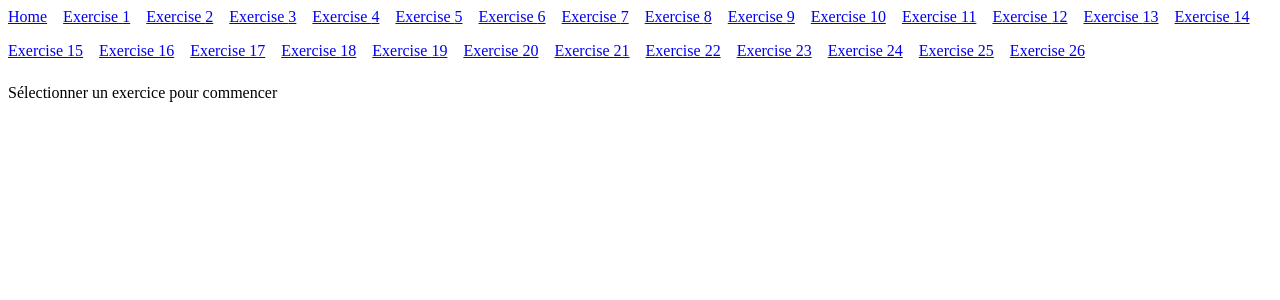
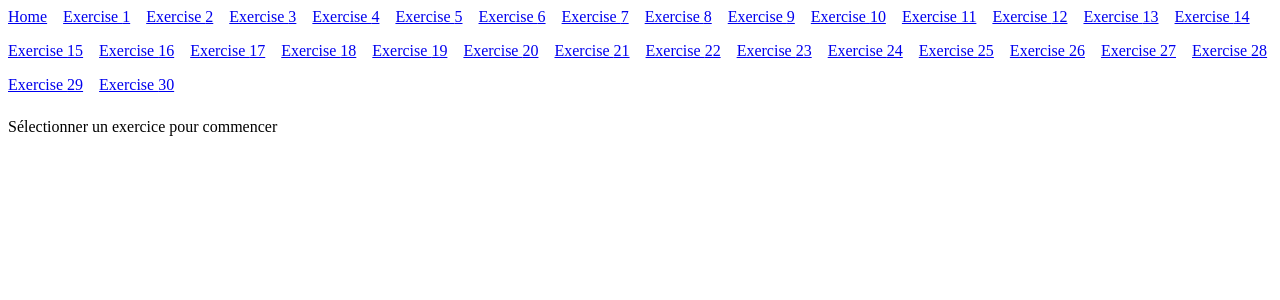
Before and after one commit to hammenm/react-exercices-base, a React (Vite) app: page / in a window 1280 px wide. Shown: the top 300 px of the page. Built offline with nearby package versions, Linux system fonts and the light colour scheme.

Commit message:
Update count of exercises

```diff
--- a/src/pages/Dashboard.jsx
+++ b/src/pages/Dashboard.jsx
@@ -1,7 +1,7 @@
 import { NavLink, Outlet } from "react-router";
 import classes from "./Dashboard.module.css";
 
-const exercisesCount = 26;
+const exercisesCount = 30;
 const exercises = Array.from({ length: exercisesCount }, (_, i) => i + 1);
 
 export default function Dashboard() {
```
